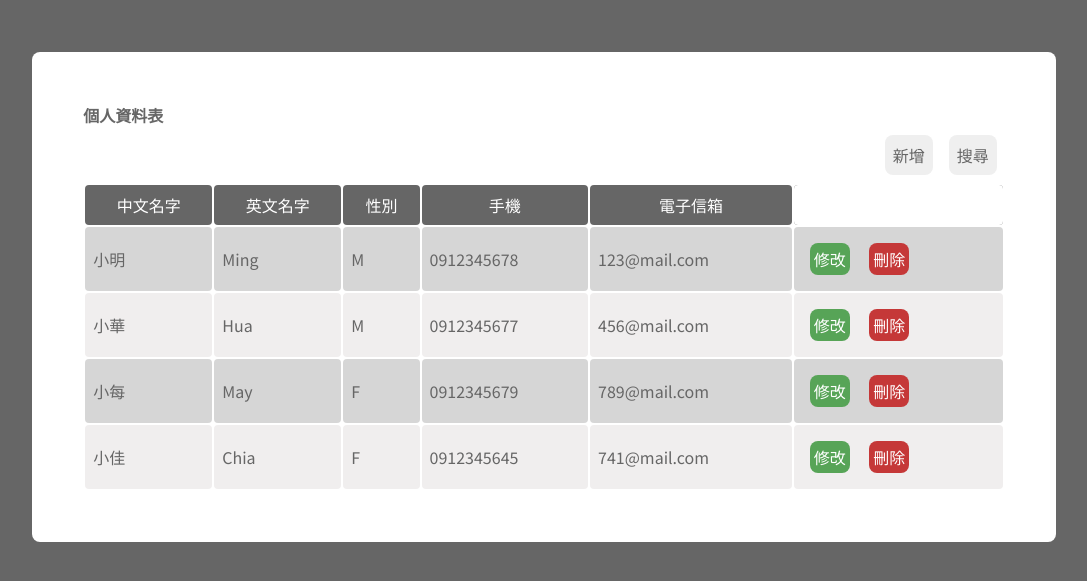
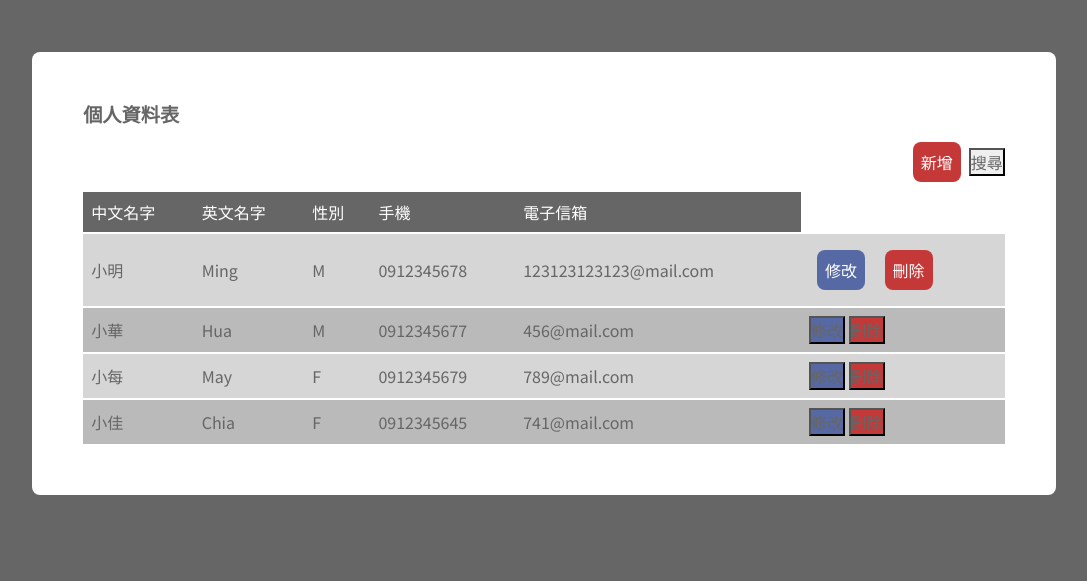
Before and after one commit to tinalin923/NUEIPTEST, a Flask app: page /demo/index.html in a window 1280 px wide. Shown: the part 48-629 px from the top of the page, without its empty margins (96-1183 px from the left). Run offline with Flask 2, Linux system fonts and the light colour scheme; some libraries are stand-ins or nearby versions.

Commit message:
override bootstrap css /use modal

```diff
--- a/static/style.css
+++ b/static/style.css
@@ -26,6 +26,7 @@ header {
 
 h1 {
   font-weight: 700;
+  font-size: 1.2rem;
 }
 
 table {
@@ -37,20 +38,29 @@ thead {
 thead tr th {
   color: white;
 }
+
 thead tr th:last-child {
   background-color: white;
 }
 th,
 td {
   padding: 8px;
-  border-radius: 4px;
+  position: relative;
+}
+
+table tr {
+  border-top: 2px solid transparent;
 }
 
 tbody tr:nth-child(odd) {
   background-color: #817f7f52;
 }
 tbody tr:nth-child(even) {
-  background-color: #cfcbcb52;
+  background-color: #2b292952;
+}
+
+tbody tr:hover {
+  background-color: rgba(255, 255, 255, 0.92);
 }
 
 .main {
@@ -66,7 +76,7 @@ tbody tr:nth-child(even) {
   align-items: center;
 }
 
-button {
+.btn {
   font-family: inherit;
   border: none;
   border-radius: 8px;
@@ -78,17 +88,20 @@ button {
   color: white;
   background-color: black;
 }
-
-.table__button {
+.btn-primary {
   border-radius: 8px;
-  padding: 4px;
+  padding: 8px;
   color: white;
 }
+.btn-primary:focus {
+  box-shadow: none;
+}
+
 .table__button--modify {
-  background-color: rgb(87, 164, 87);
+  background-color: rgb(87, 105, 164);
 }
 .table__button--modify:hover {
-  background-color: rgb(36, 163, 36);
+  background-color: rgb(36, 76, 163);
 }
 
 .table__button--delete {
@@ -96,6 +109,30 @@ button {
 }
 .table__button--delete:hover {
   background-color: rgb(196, 22, 22);
+}
+
+.modal-header {
+  border-bottom: none;
+}
+.modal-footer {
+  border-top: none;
+}
+.gender-box {
+  display: flex;
+  margin-bottom: 1rem;
+}
+.gender-radios {
+  display: flex;
+}
+.gender-radio {
+  margin: 0px 0.5rem;
+}
+input[type="radio"] {
+  cursor: pointer;
+}
+label {
+  margin-bottom: 1rem;
+  margin-right: 0.2rem;
 }
 
 @media screen and (max-width: 600px) {
--- a/templates/index.html
+++ b/templates/index.html
@@ -4,8 +4,13 @@
   <meta charset="UTF-8">
   <meta http-equiv="X-UA-Compatible" content="IE=edge">
   <meta name="viewport" content="width=device-width, initial-scale=1.0">
+  <link rel="stylesheet" href="https://cdn.jsdelivr.net/npm/bootstrap@4.0.0/dist/css/bootstrap.min.css" integrity="sha384-Gn5384xqQ1aoWXA+058RXPxPg6fy4IWvTNh0E263XmFcJlSAwiGgFAW/dAiS6JXm" crossorigin="anonymous">
   <link rel="stylesheet" type="text/css" href="{{url_for('static',filename='style.css')}}"/>
+
   <script type="text/javascript" src="/static/demo.js" defer></script>
+  <script src="https://code.jquery.com/jquery-3.2.1.slim.min.js" integrity="sha384-KJ3o2DKtIkvYIK3UENzmM7KCkRr/rE9/Qpg6aAZGJwFDMVNA/GpGFF93hXpG5KkN" crossorigin="anonymous"></script>
+  <script src="https://cdn.jsdelivr.net/npm/popper.js@1.12.9/dist/umd/popper.min.js" integrity="sha384-ApNbgh9B+Y1QKtv3Rn7W3mgPxhU9K/ScQsAP7hUibX39j7fakFPskvXusvfa0b4Q" crossorigin="anonymous"></script>
+  <script src="https://cdn.jsdelivr.net/npm/bootstrap@4.0.0/dist/js/bootstrap.min.js" integrity="sha384-JZR6Spejh4U02d8jOt6vLEHfe/JQGiRRSQQxSfFWpi1MquVdAyjUar5+76PVCmYl" crossorigin="anonymous"></script>
   <title>個人資料表</title>
 </head>
 <body>
@@ -13,7 +18,9 @@
   <main class="main">
     <h1>個人資料表</h1>
     <div class="buttons">
-      <button class="buttons__button">新增</button>
+      <button type="button" class="btn btn-primary table__button--delete" data-toggle="modal" data-target="#addData">
+        新增
+      </button>
       <button class="buttons__button">搜尋</button>
     </div>
     <table>
@@ -43,10 +50,11 @@
           <td>Ming</td>
           <td>M</td>
           <td>0912345678</td>
-          <td>123@mail.com</td>
+          <td>123123123123@mail.com</td>
           <td>
-            <button class="table__button table__button--modify">修改</button>
-            <button class="table__button table__button--delete">刪除</button>
+            <button class="btn btn-primary table__button--modify">修改</button>
+            <button type="button" class="btn btn-primary table__button--delete" data-toggle="modal" data-target="#deleteChecker">
+              刪除</button>
           </td>
         </tr>
         <tr>
@@ -84,6 +92,70 @@
         </tr>
       </tbody>
     </table>
+    <div class="modal fade" id="deleteChecker" tabindex="-1" role="dialog" aria-labelledby="exampleModalLabel" aria-hidden="true">
+      <div class="modal-dialog" role="document">
+        <div class="modal-content">
+          <div class="modal-header">
+            <h5 class="modal-title" id="exampleModalLabel"></h5>
+            <button type="button" class="close" data-dismiss="modal" aria-label="Close">
+              <span aria-hidden="true">&times;</span>
+            </button>
+          </div>
+          <div class="modal-body">
+            確定刪除該筆資料嗎？
+
+          </div>
+          <div class="modal-footer">
+            <button type="button" class="btn btn-secondary" data-dismiss="modal">取消刪除</button>
+            <button type="button" class="btn btn-primary">刪除資料</button>
+          </div>
+        </div>
+      </div>
+    </div>
+    <div class="modal fade" id="addData" tabindex="-1" role="dialog" aria-labelledby="exampleModalLabel" aria-hidden="true">
+      <div class="modal-dialog" role="document">
+        <div class="modal-content">
+          <div class="modal-header">
+            <h5 class="modal-title" id="exampleModalLabel"></h5>
+            <button type="button" class="close" data-dismiss="modal" aria-label="Close">
+              <span aria-hidden="true">&times;</span>
+            </button>
+          </div>
+          <div class="modal-body">
+            <form class="addForm">
+              <div>
+                <label for="chineseName">中文姓名</label><input type="text" name="chineseName" />
+              </div>
+
+              <div>
+                <label for="englishName">英文姓名</label><input type="text" name="englishName" />
+              </div>
+              <div class="gender-box">
+                <div>性別</div>
+                <div class="gender-radios">
+                  <div class="gender-radio">
+                    <input type="radio" name="gender" value="M"/> Male
+                  </div>
+                  <div class="gender-radio">
+                    <input type="radio" name="gender" value="F"/> Female
+                  </div>
+                </div>
+              </div>
+
+              <div>
+                <label for="email">電子信箱</label><input type="email" name="email"/>
+              </div>
+              <div>
+                <label for="cellphone">手機</label><input type="text" name="cellphone"/>
+              </div>
+            </form>
+          </div>
+          <div class="modal-footer">
+            <button type="button" class="btn btn-primary">新增資料</button>
+          </div>
+        </div>
+      </div>
+    </div>
   </main>
 </body>
 </html>
```
